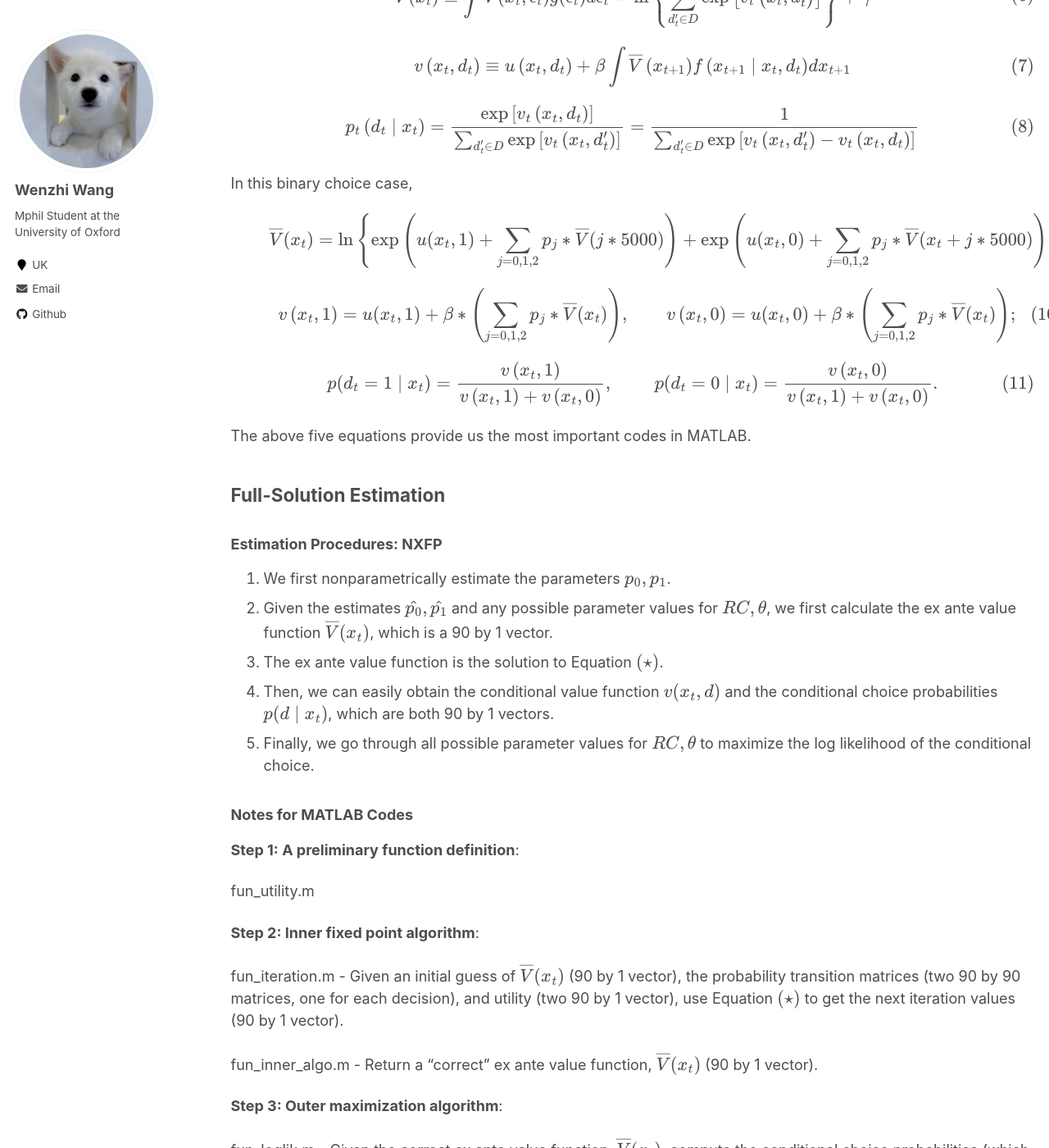
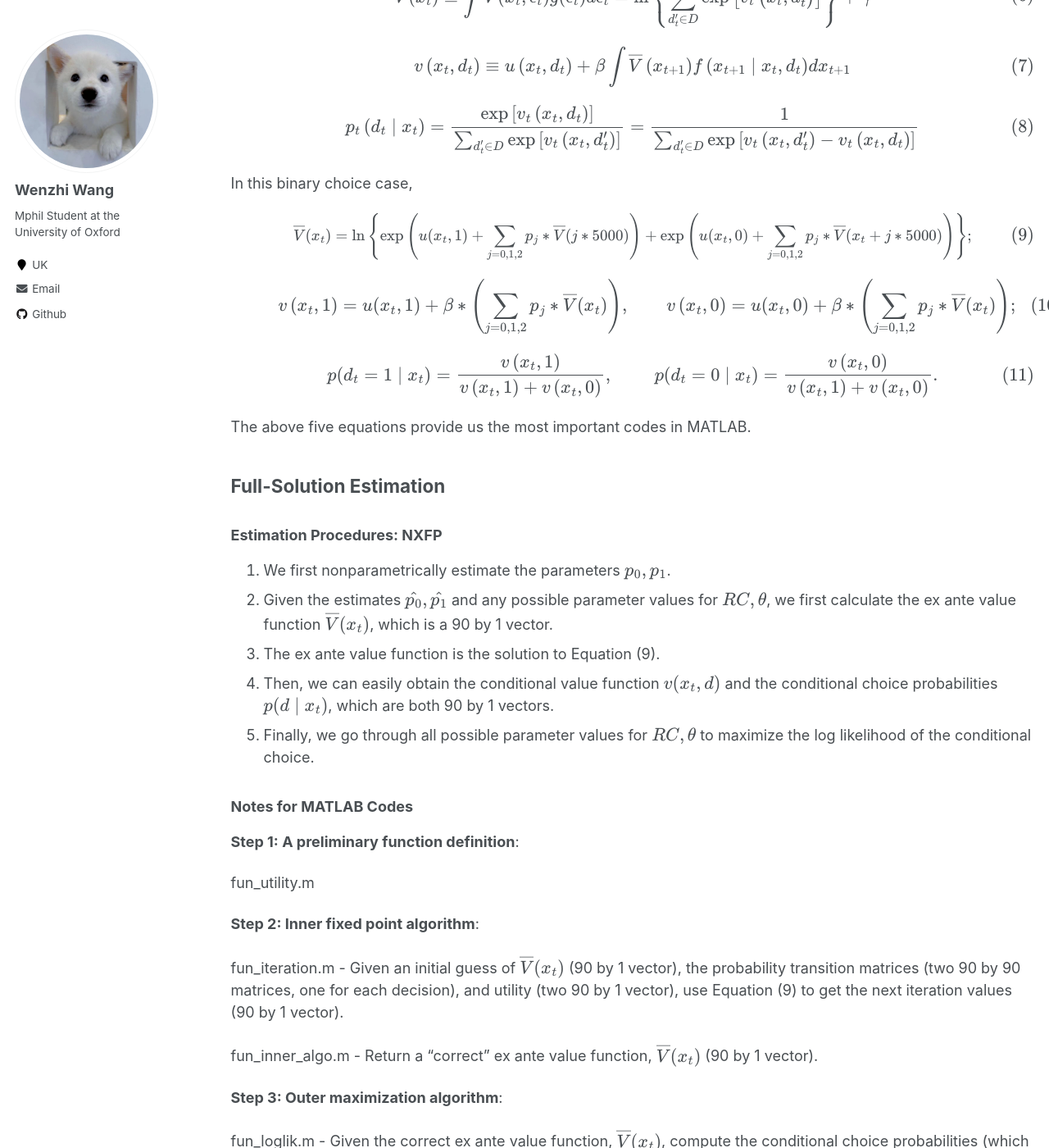
Before and after one commit to wangwz-econ/wangwz-econ.github.io, a Jekyll site: the page built from _replicationexercises/rust1987.md, in a window 1280 px wide and 1400 px high, scrolled down 1572 px. Shown: the whole window at 82% size. Built offline with Jekyll 4.4.1, drawn with Linux system fonts in a browser that asks for light colours; formulas are drawn with MathJax 3.

Commit message:
Update rust1987.md

```diff
--- a/_replicationexercises/rust1987.md
+++ b/_replicationexercises/rust1987.md
@@ -69,7 +69,9 @@ $$
 In this binary choice case,
 
 $$
-\overline{V}(x_t)= \ln \left\{ \exp\left(u(x_t, 1) + \sum_{j = 0, 1, 2 } p_j * \overline{V}(j*5000)\right) + \exp\left(u(x_t, 0) + \sum_{j = 0, 1, 2 } p_j * \overline{V}(x_{t}+j*5000)\right)\right\};  \qquad (\star)
+\small
+\overline{V}(x_t)= \ln \left\{ \exp\left(u(x_t, 1) + \sum_{j = 0, 1, 2 } p_j * \overline{V}(j*5000)\right) + \exp\left(u(x_t, 0) + \sum_{j = 0, 1, 2 } p_j * \overline{V}(x_{t}+j*5000)\right)\right\};
+\normalsize
 $$
 
 $$
@@ -88,7 +90,7 @@ The above five equations provide us the most important codes in MATLAB.
 
 1. We first nonparametrically estimate the parameters $p_0, p_1$.
 2. Given the estimates $\hat{p_0}, \hat{p_1}$ and any possible parameter values for $RC, \theta$, we first calculate the ex ante value function $\overline{V}(x_t)$, which is a 90 by 1 vector.
-3. The ex ante value function is the solution to Equation $(\star)$.
+3. The ex ante value function is the solution to Equation (9).
 4. Then, we can easily obtain the conditional value function $v(x_t, d)$ and the conditional choice probabilities $p(d\mid x_t)$, which are both 90 by 1 vectors.
 5. Finally, we go through all possible parameter values for $RC, \theta$ to maximize the log likelihood of the conditional choice.
 
@@ -100,7 +102,7 @@ fun_utility.m
 
 **Step 2: Inner fixed point algorithm**:
 
-fun_iteration.m - Given an initial guess of $\overline{V}(x_t)$ (90 by 1 vector), the probability transition matrices (two 90 by 90 matrices, one for each  decision), and utility (two 90 by 1 vector), use Equation $(\star)$ to get the next iteration values (90 by 1 vector).
+fun_iteration.m - Given an initial guess of $\overline{V}(x_t)$ (90 by 1 vector), the probability transition matrices (two 90 by 90 matrices, one for each  decision), and utility (two 90 by 1 vector), use Equation (9) to get the next iteration values (90 by 1 vector).
 
 fun_inner_algo.m - Return a “correct” ex ante value function, $\overline{V}(x_t)$ (90 by 1 vector).
 
```
